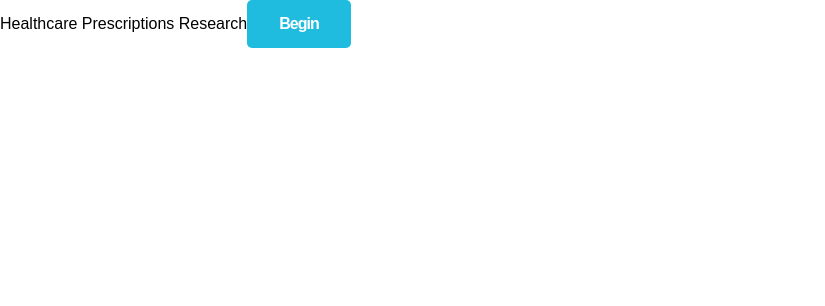
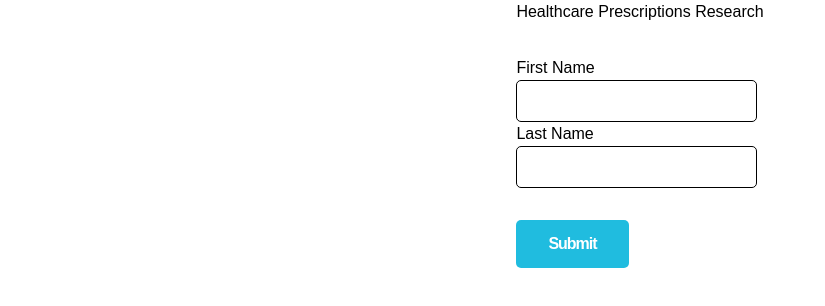
Before and after one commit to officialiambradley/survey, a Next.js app: page / in a window 1280 px wide. Shown: the top 306 px of the page, without its empty margins (0-825 px from the left). Built offline with nearby package versions, Linux system fonts and the light colour scheme.

Commit message:
Update survey

```diff
--- a/app/ui.js
+++ /dev/null
@@ -1,9 +0,0 @@
-export function SurveyCard() {
-    return (
-        <div>
-            Healthcare Prescriptions Research
-
-            <button className="bg-[#20BCDF] text-[16px] leading-[16px] tracking-[-1px] p-4 px-8 rounded-[5px] font-bold text-white">Begin</button>
-        </div>
-    );
-}
--- /dev/null
+++ b/app/ui.jsx
@@ -0,0 +1,21 @@
+export function SurveyCard() {
+    return (
+        <div className="grid grid-rows-[auto_1fr_auto] gap-8 justify-center">
+            <h2>Healthcare Prescriptions Research</h2>
+
+            <div>
+                <div>
+                    <span>First Name</span> <br />
+                    <input type="text" className="border-[1px] border-black rounded-[5px] p-2 px-4 outline-0"/>
+                </div>
+
+                <div>
+                    <span>Last Name</span> <br />
+                    <input type="text" className="border-[1px] border-black rounded-[5px] p-2 px-4 outline-0"/>
+                </div>
+            </div>
+
+            <button className="bg-[#20BCDF] text-[16px] leading-[16px] tracking-[-1px] p-4 px-8 rounded-[5px] font-bold text-white max-w-max outline-0 cursor-pointer">Submit</button>
+        </div>
+    );
+}
```
Also changed, not shown: app/layout.jsx (renamed from app/layout.js), app/page.jsx (renamed from app/page.js).
